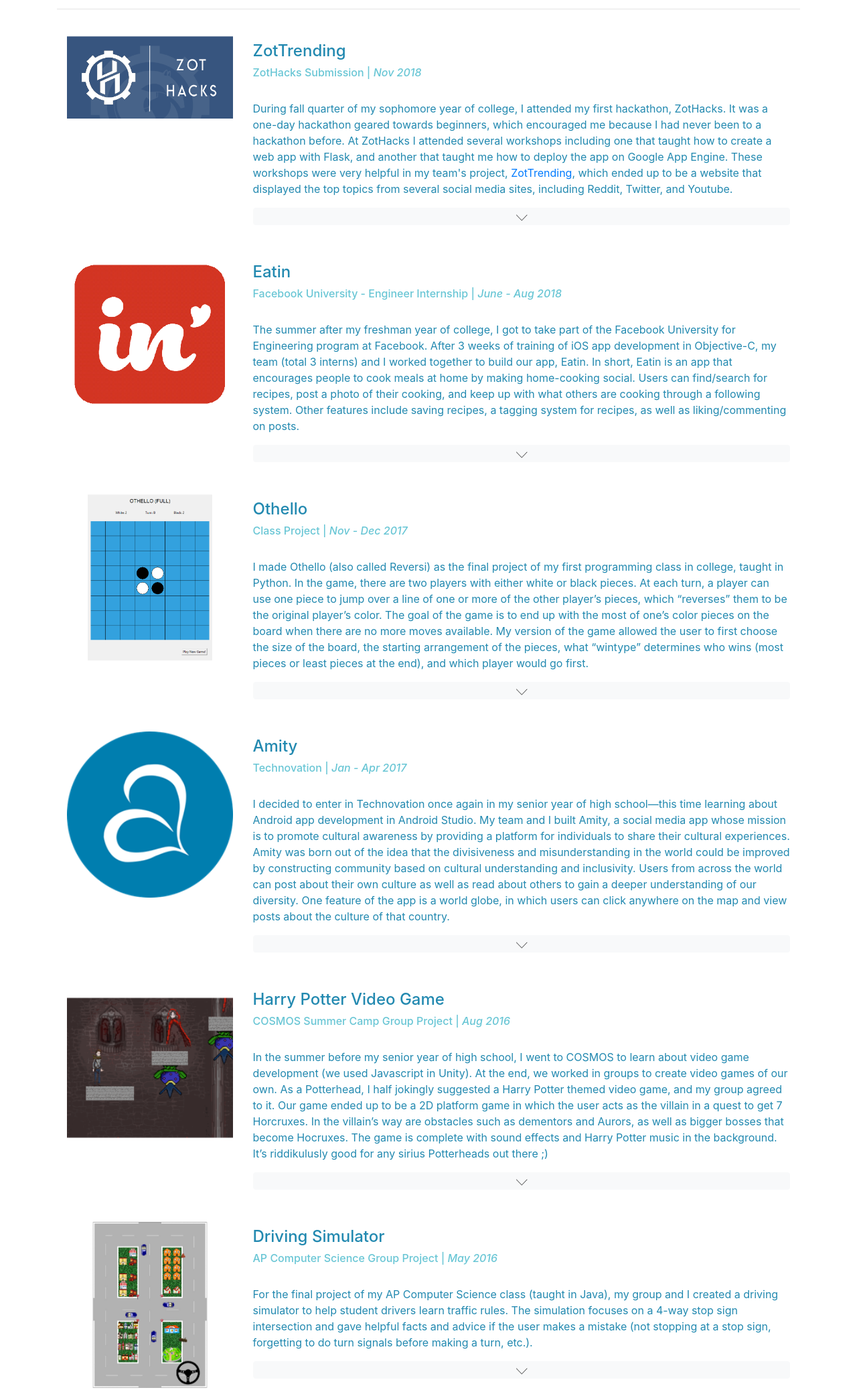
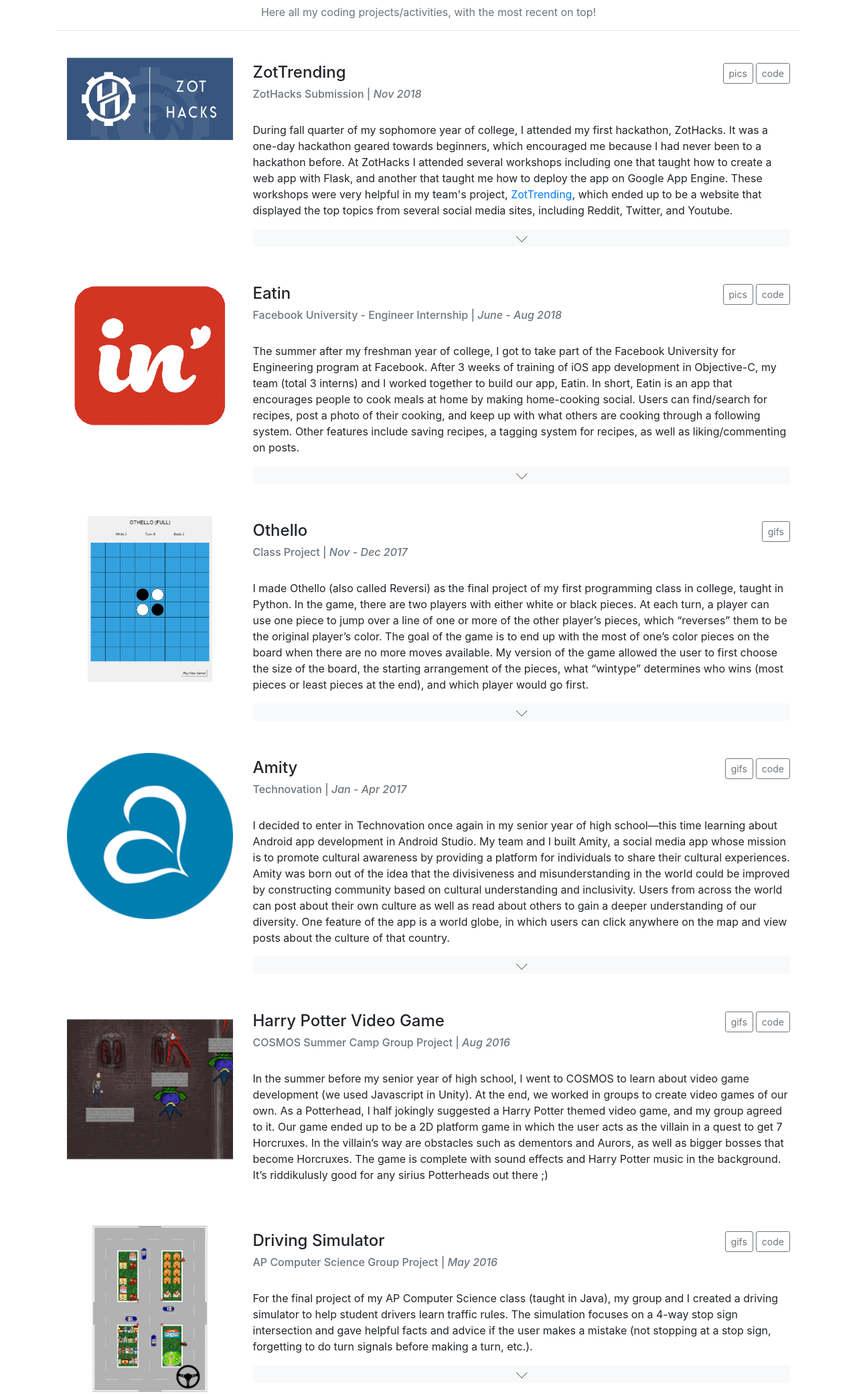
Before and after one commit to jessicashu7/jessicashu7.github.io, a plain HTML site: page work.html in a window 1280 px wide. Shown: the part 145-2226 px from the top of the page at 67% size. Drawn offline with nearby package versions, Linux system fonts and the light colour scheme.

Commit message:
switched to black/grey colors, moved pics/gifs buttons to be more accessible, added code button to link to code

```diff
--- a/stylesheets/main.css
+++ b/stylesheets/main.css
@@ -1,7 +1,6 @@
 body {
   margin: 0;
   padding: 0;
-  color: #2289b0;
 }
 
 h2 {
--- a/stylesheets/work.css
+++ b/stylesheets/work.css
@@ -1,10 +1,6 @@
 img {
   max-width:100%;
   height: auto;
-}
-
-h6 {
-  color: #69c6d5;
 }
 
 .expand img {
--- a/work.html
+++ b/work.html
@@ -25,7 +25,7 @@
             <a class="nav-link" href="aboutme.html">About Me</a>
           </li>
           <li class="nav-item">
-            <a class="nav-link" href="#">My Work<span class="sr-only">(current)</span></a>
+            <a class="nav-link active" href="#">My Work<span class="sr-only">(current)</span></a>
           </li>
         </ul>
       </div>
@@ -33,6 +33,7 @@
 
     <div class="container text-center py-5">
       <h2>My Coding Journey</h2>
+      <h5 class="text-secondary"><small>Here all my coding projects/activities, with the most recent on top!</small></h5>
       <hr><br>
 
       <div class="container">
@@ -43,8 +44,13 @@
             <img class="img-fluid w-100" src="images/zothacks 2018/zothacks.png" alt="zothacks">
           </div>
           <div class="col-md-9 text-left pt-2">
-            <h4>ZotTrending</h4>
-            <h6>ZotHacks Submission | <em>Nov 2018</em></h6><br>
+            <h4>ZotTrending
+                <a href="https://github.com/anthopark/ZotTrending" target="_blank" class="btn btn-sm btn-outline-secondary float-right">code</a>
+                <button id="zottrending-photos" class="btn btn-sm btn-outline-secondary float-right mr-1" type="button" data-toggle="modal" data-target="#zottrending-pics">
+                  pics
+                </button>
+            </h4>
+            <h6 class="text-secondary">ZotHacks Submission | <em>Nov 2018</em></h6><br>
             <p>
               During fall quarter of my sophomore year of college, I attended my first hackathon, ZotHacks. It was a one-day hackathon geared
               towards beginners, which encouraged me because I had never been to a hackathon before. At ZotHacks I attended several workshops including
@@ -60,9 +66,6 @@
                 Reddit API, and displaying it in HTML using Jinja and Bootstrap. Overall, I had a good time
                 collaborating with other UCI students, and I learned a lot about web applications!
               </p>
-              <button id="zottrending-photos" class="btn btn-light" type="button" data-toggle="modal" data-target="#zottrending-pics">
-                see pics here
-              </button>
             </div>
 
             <button class="btn btn-light btn-block expand py-0" type="button" data-toggle="collapse" data-target="#zottrending-expand" aria-expanded="false" aria-controls="zottrending-expand">
@@ -96,8 +99,13 @@
             <img class="img-fluid w-100" src="images/eatin/eatin.png" alt="eatin logo">
           </div>
           <div class="col-md-9 text-left pt-2">
-            <h4>Eatin</h4>
-            <h6>Facebook University - Engineer Internship | <em>June - Aug 2018</em></h6><br>
+            <h4>Eatin
+              <a href="https://github.com/jessjessandtre/Feast-fbu" target="_blank" class="btn btn-sm btn-outline-secondary float-right">code</a>
+              <button id="eatin-photos" class="btn btn-sm btn-outline-secondary float-right mr-1" type="button" data-toggle="modal" data-target="#eatin-pics">
+                pics
+              </button>
+            </h4>
+            <h6 class="text-secondary">Facebook University - Engineer Internship | <em>June - Aug 2018</em></h6><br>
             <p>
               The summer after my freshman year of college, I got to take part of the Facebook University for Engineering program at Facebook.
               After 3 weeks of training of iOS app development in Objective-C, my team (total 3 interns) and I worked together to build our app, Eatin.
@@ -111,7 +119,7 @@
                 My internship started out with a fast-paced course taught by Codepath, which consisted of of many labs and projects,
                 including creating our own versions of Twitter (using Twitter API)  and Instagram (used Parse for backend).
                 I hadn’t had experience in iOS before this internship, but thanks to the first 3 weeks of training, I felt confident that my team and
-                I would be able to put out an app within 5 weeks. I first worked on was implementing the API call to store recipes in our MongoDB database,
+                I would be able to put out an app within 5 weeks. I first worked on implementing the API call to store recipes in our MongoDB database,
                 which allowed us not to worry about having to constantly interact with our API. Other features I worked on include a swipe-to-save recipe feature,
                 a tagging system for recipes, and state persistency across multiple screens. One key takeaway from this project was learning how to design
                 the system—my team and I thought a lot about how to design our classes (such as Recipe, Post, Tag, Saved, to name a few),
@@ -127,9 +135,6 @@
                 Finally, I really enjoyed going to Mark’s weekly Q&As, attending the company all-hands, and reading internal company posts on Workplace,
                 where I got to learn about the vision of the company and where it planned on going with its products.
               </p>
-              <button id="eatin-photos" class="btn btn-light" type="button" data-toggle="modal" data-target="#eatin-pics">
-                see pics here
-              </button>
             </div>
 
             <button class="btn btn-light btn-block expand py-0" type="button" data-toggle="collapse" data-target="#eatin-expand" aria-expanded="false" aria-controls="eatin-expand">
@@ -183,8 +188,12 @@
             <img class="img-fluid w-100" src="images/othello/othello.PNG" alt="othello">
           </div>
           <div class="col-md-9 text-left pt-2">
-            <h4>Othello</h4>
-            <h6>Class Project | <em>Nov - Dec 2017</em></h6><br>
+            <h4>Othello
+              <button id="othello-photos" class="btn btn-sm btn-outline-secondary float-right" type="button" data-toggle="modal" data-target="#othello-pics">
+                gifs
+              </button>
+            </h4>
+            <h6 class="text-secondary">Class Project | <em>Nov - Dec 2017</em></h6><br>
             <p>
               I made Othello (also called Reversi) as the final project of my first programming class in college, taught in Python.
               In the game, there are two players with either white or black pieces. At each turn, a player can use one piece to jump over a line of one
@@ -200,9 +209,6 @@
                 as well as how to properly implement the model-view-controller structure in a program, which helped me a lot throughout the entire process of making the game.
                 All in all, I had a lot of fun with this project as I got to build a game that I find pretty entertaining and have a working version of it to play.
               </p>
-              <button id="othello-photos" class="btn btn-light" type="button" data-toggle="modal" data-target="#othello-pics">
-                see gifs here
-              </button>
             </div>
 
             <button class="btn btn-light btn-block expand py-0" type="button" data-toggle="collapse" data-target="#othello-expand" aria-expanded="false" aria-controls="othello-expand">
@@ -261,8 +267,13 @@
             <img class="img-fluid w-100" src="images/amity/amity.png" alt="amity logo">
           </div>
           <div class="col-md-9 text-left pt-2">
-            <h4>Amity</h4>
-            <h6>Technovation | <em>Jan - Apr 2017</em></h6><br>
+            <h4>Amity
+              <a href="https://github.com/superCodeTeam/Amity" target="_blank" class="btn btn-sm btn-outline-secondary float-right">code</a>
+              <button id="amity-photos" class="btn btn-sm btn-outline-secondary float-right mr-1" type="button" data-toggle="modal" data-target="#amity-pics">
+                gifs
+              </button>
+            </h4>
+            <h6 class="text-secondary">Technovation | <em>Jan - Apr 2017</em></h6><br>
             <p>
               I decided to enter in Technovation once again in my senior year of high school—this time learning about Android app development in Android Studio.
                My team and I built Amity, a social media app whose mission is to promote cultural awareness by providing a platform for individuals to share
@@ -282,9 +293,6 @@
                 Overall, I am very glad I had this experience, as it taught me to how to solve problems independently as well as know how to find the right
                 resources to push me forward. To top it off, my team was awarded 2017 Senior Division Semifinalist!
               </p>
-              <button id="amity-photos" class="btn btn-light" type="button" data-toggle="modal" data-target="#amity-pics">
-                see gifs here
-              </button>
             </div>
 
             <button class="btn btn-light btn-block expand py-0" type="button" data-toggle="collapse" data-target="#amity-expand" aria-expanded="false" aria-controls="amity-expand">
@@ -343,26 +351,29 @@
             <img class="img-fluid w-100" src="images/cosmos/hp.PNG" alt="harry potter video game">
           </div>
           <div class="col-md-9 text-left pt-2">
-            <h4>Harry Potter Video Game</h4>
-            <h6>COSMOS Summer Camp Group Project | <em>Aug 2016</em></h6><br>
+            <h4>Harry Potter Video Game
+              <a href="https://github.com/synicalsyntax/DieForMe" target="_blank" class="btn btn-sm btn-outline-secondary float-right">code</a>
+              <button id="hp-photos" class="btn btn-sm btn-outline-secondary float-right mr-1" type="button" data-toggle="modal" data-target="#hp-pics">
+                gifs
+              </button>
+            </h4>
+            <h6 class="text-secondary">COSMOS Summer Camp Group Project | <em>Aug 2016</em></h6><br>
             <p>In the summer before my senior year of high school, I went to COSMOS to learn about video game development (we used Javascript in Unity).
               At the end, we worked in groups to create video games of our own. As a Potterhead, I half jokingly suggested a Harry Potter themed video game,
               and my group agreed to it. Our game ended up to be a 2D platform game in which the user acts as the villain in a quest to get 7 Horcruxes.
-              In the villain’s way are obstacles such as dementors and Aurors, as well as bigger bosses that become Hocruxes.
+              In the villain’s way are obstacles such as dementors and Aurors, as well as bigger bosses that become Horcruxes.
               The game is complete with sound effects and Harry Potter music in the background.
               It’s riddikulusly good for any sirius Potterheads out there ;)
             </p>
+<!--
+            <div class="collapse mb-3" id="hp-expand">
 
-            <div class="collapse mb-3" id="hp-expand">
-              <button id="hp-photos" class="btn btn-light" type="button" data-toggle="modal" data-target="#hp-pics">
-                see gifs here
-              </button>
             </div>
 
             <button class="btn btn-light btn-block expand py-0" type="button" data-toggle="collapse" data-target="#hp-expand" aria-expanded="false" aria-controls="hp-expand">
               <img class="my-0" src="images/expandarrow.png" alt="^">
             </button>
-
+-->
             <div class="modal fade" id="hp-pics" tabindex="-1" role="dialog" aria-labelledby="hpLabel" aria-hidden="true">
               <div class="modal-dialog modal-dialog-centered" role="document">
                 <div class="modal-content">
@@ -443,8 +454,13 @@
             <img class="img-fluid w-100" src="images/driving/crashcourse.PNG" alt="driving simulator">
           </div>
           <div class="col-md-9 text-left pt-2">
-            <h4>Driving Simulator</h4>
-            <h6>AP Computer Science Group Project | <em>May 2016</em></h6><br>
+            <h4>Driving Simulator
+              <a href="https://bitbucket.org/jessicashu7/crashcourse/src" target="_blank" class="btn btn-sm btn-outline-secondary float-right">code</a>
+              <button id="driving-photos" class="btn btn-sm btn-outline-secondary float-right mr-1" type="button" data-toggle="modal" data-target="#driving-pics">
+                gifs
+              </button>
+            </h4>
+            <h6 class="text-secondary">AP Computer Science Group Project | <em>May 2016</em></h6><br>
             <p>
               For the final project of my AP Computer Science class (taught in Java),
               my group and I created a driving simulator to help student drivers learn traffic rules.
@@ -462,9 +478,6 @@
                 In hindsight, this experience taught me the importance of careful planning and setting accomplishable goals,
                 something I remind myself of whenever I start a new project.
               </p>
-              <button id="driving-photos" class="btn btn-light" type="button" data-toggle="modal" data-target="#driving-pics">
-                see gifs here
-              </button>
             </div>
 
             <button class="btn btn-light btn-block expand py-0" type="button" data-toggle="collapse" data-target="#driving-expand" aria-expanded="false" aria-controls="driving-expand">
@@ -524,7 +537,7 @@
           </div>
           <div class="col-md-9 text-left pt-2">
             <h4>Vech</h4>
-            <h6>Technovation | <em>Feb - May 2014</em></h6><br>
+            <h6 class="text-secondary">Technovation | <em>Feb - May 2014</em></h6><br>
             <p>
               In my freshman year of high school, I was introduced to coding through a competition called the Technovation Challenge,
               which is an international technology entrepreneurship program for girls to form teams to build mobile apps that solve problems.
```
Also changed, not shown: aboutme.html (+1 -1 lines).
